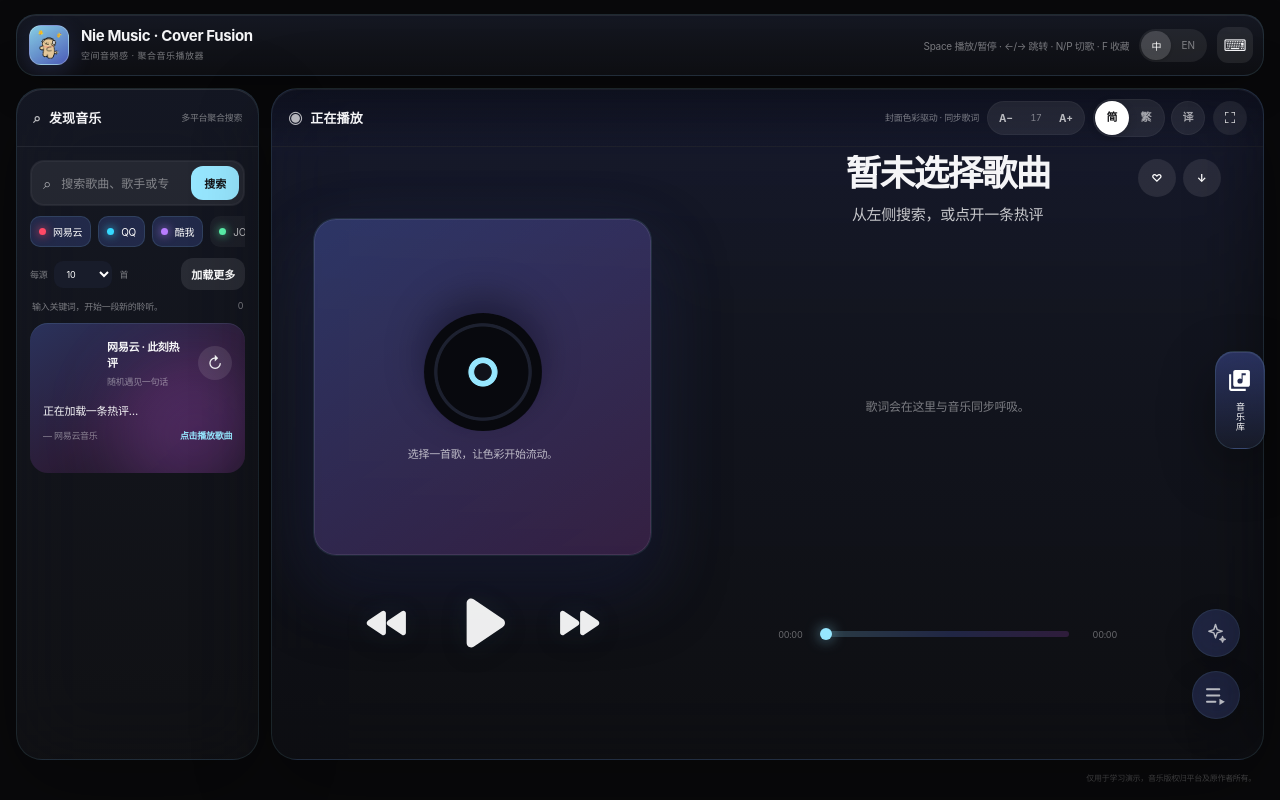
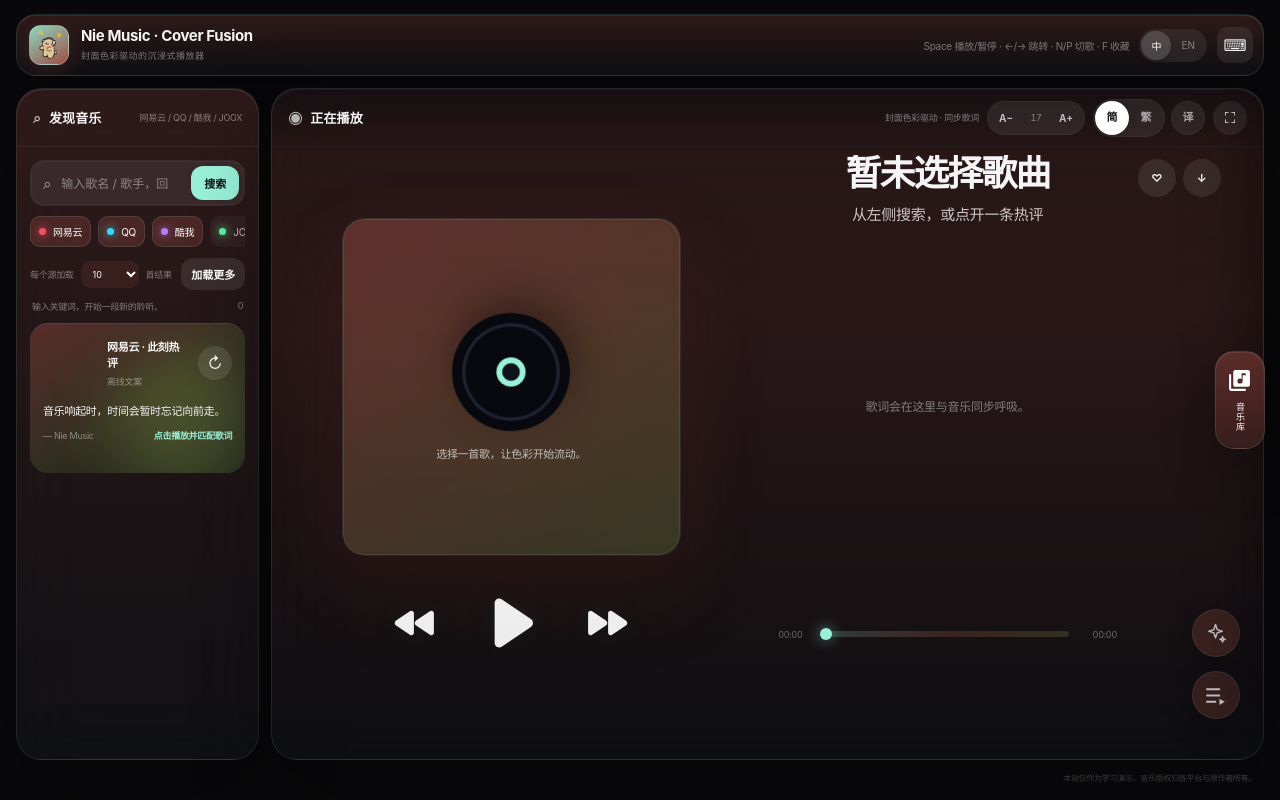
Before and after one commit to XiaoLnn/XiaoLnn, a plain HTML site: page music/index.html in a window 1280 px wide. Drawn offline with Linux system fonts and the light colour scheme; no server answers.

Commit message:
Update index.html

```diff
--- a/music/index.html
+++ b/music/index.html
@@ -33,7 +33,7 @@
   <div class="app">
     <header class="ripple-target">
       <div class="logo-area">
-        <div class="pikachu-box ripple-target"><span class="brand-mark">N</span><img src="assets/images/pikachu.gif?v=5" width="40" height="40" alt="Nie Music" class="pikachu-img" decoding="lazy" onerror="this.style.display='none'"></div>
+        <div class="pikachu-box ripple-target"><span class="brand-mark">N</span><img src="assets/images/pikachu.gif?v=5" width="40" height="40" alt="Nie Music" class="pikachu-img" decoding="async" onerror="this.style.display='none'"></div>
         <div class="title-text"><h1 data-i18n="appTitle">Nie Music · Cover Fusion</h1><p data-i18n="authorLabel">空间音频感 · 聚合音乐播放器</p></div>
       </div>
       <div class="header-controls">
@@ -73,7 +73,7 @@
       <section class="panel player-panel mobile-active">
         <div class="panel-header player-panel-header"><div class="panel-title"><span class="icon">◉</span><span data-i18n="playerTitle">正在播放</span></div><div class="panel-header-actions"><span class="chip" data-i18n="playerSubtitle">封面色彩驱动 · 同步歌词</span><div class="lyrics-size-control" aria-label="歌词字体大小"><button id="lyrics-size-down" type="button" title="缩小歌词">A−</button><span id="lyrics-size-value">17</span><button id="lyrics-size-up" type="button" title="放大歌词">A+</button></div><div class="lyrics-language-tools" aria-label="歌词文字工具"><div class="lyrics-script-switch" role="group" aria-label="简繁体转换"><button class="lyrics-script-btn active" type="button" data-lyric-script="simplified" aria-pressed="true" title="简体歌词">简</button><button class="lyrics-script-btn" type="button" data-lyric-script="traditional" aria-pressed="false" title="繁体歌词">繁</button></div><button id="lyrics-assist-btn" class="lyrics-assist-btn lyrics-translation-toggle" type="button" aria-pressed="false" title="歌词翻译或无调拼音">译</button></div><button id="lyrics-full-btn" class="lyrics-full-btn ripple-target" type="button" aria-label="完整歌词" title="完整歌词">⛶</button></div></div>
         <div class="player-top">
-          <div id="cover-detail-trigger" class="cover-wrapper" role="button" tabindex="0" aria-label="查看专辑图和歌曲信息" title="查看专辑图和歌曲信息"><img id="cover-img" src="" alt="歌曲封面" loading="lazy" decoding="async"><div class="cover-placeholder"><div class="cover-disc"></div><div data-i18n="coverHint">选择一首歌，让色彩开始流动。</div></div></div>
+          <div id="cover-detail-trigger" class="cover-wrapper" role="button" tabindex="0" aria-label="查看专辑图和歌曲信息" title="查看专辑图和歌曲信息"><img id="cover-img" src="" alt="歌曲封面"><div class="cover-placeholder"><div class="cover-disc"></div><div data-i18n="coverHint">选择一首歌，让色彩开始流动。</div></div></div>
           <div class="player-main">
             <div class="track-title-row">
               <div class="track-text"><div id="track-title" class="track-title">暂未选择歌曲</div><div id="track-artist" class="track-artist">从左侧搜索，或点开一条热评</div><div class="track-tags"><span id="track-source-pill" class="source-pill" style="display:none"></span><span id="track-quality-pill" class="lossless-pill" style="display:none">LOSSLESS</span></div></div>
@@ -147,6 +147,6 @@
     </section>
   </div>
   <div id="toast"></div>
-  <script src=".js?v=12" defer></script>
+  <script src="assets/js/app.js?v=12" defer></script>
 </body>
 </html>
```
